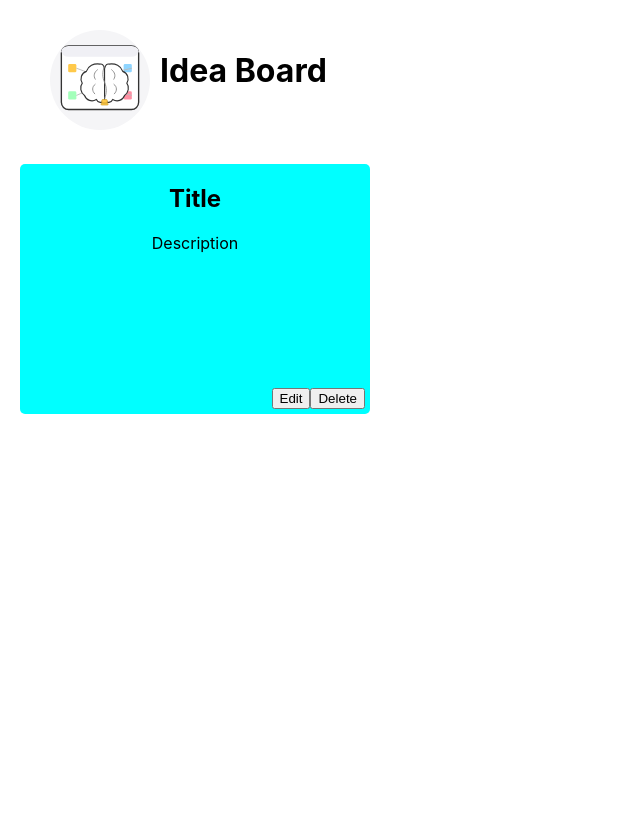
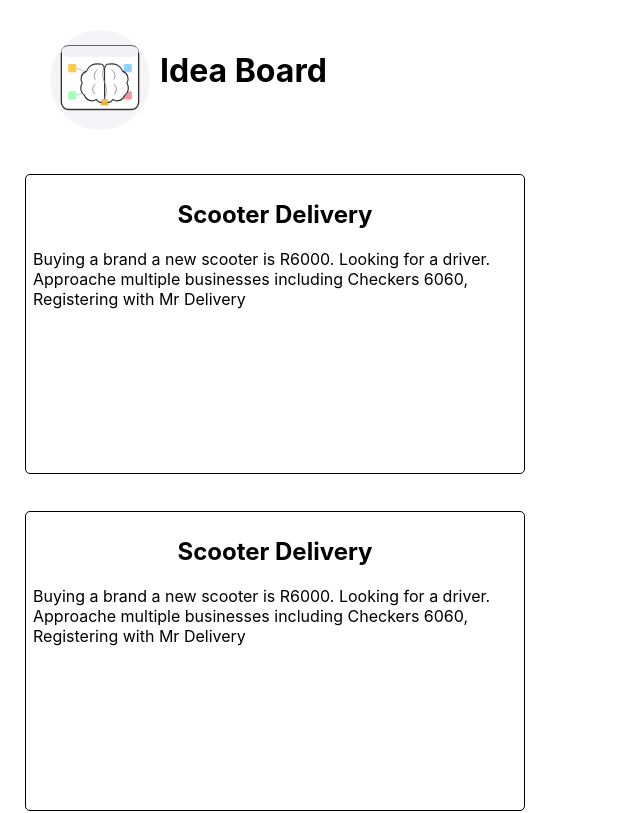
Before and after one commit to Lucky6252/idea-board, a React (Create React App) app: page / in a window 1280 px wide. Shown: the top 813 px of the page, without its empty margins (0-640 px from the left). Built offline with nearby package versions, Linux system fonts and the light colour scheme.

Commit message:
adding card list component

```diff
--- a/src/App.js
+++ b/src/App.js
@@ -1,13 +1,42 @@
 import Head from "./components/head/head.component";
-import Card from "./components/card/card.component";
+import CardList from "./components/card-list/card-list.component";
 import "./App.css";
 
 
 function App() {
+  const ideaCards = [
+  {
+    "id": 1,
+    "title": "Scooter Delivery",
+    "description": "Buying a brand a new scooter is R6000. Looking for a driver. Approache multiple businesses including Checkers 6060, Registering with Mr Delivery"
+  },
+  {
+    "id": 2,
+    "title": "Scooter Delivery",
+    "description": "Buying a brand a new scooter is R6000. Looking for a driver. Approache multiple businesses including Checkers 6060, Registering with Mr Delivery"
+  },
+  {
+    "id": 3,
+    "title": "Scooter Delivery",
+    "description": "Buying a brand a new scooter is R6000. Looking for a driver. Approache multiple businesses including Checkers 6060, Registering with Mr Delivery"
+  },
+  {
+    "id": 4,
+    "title": "Scooter Delivery",
+    "description": "Buying a brand a new scooter is R6000. Looking for a driver. Approache multiple businesses including Checkers 6060, Registering with Mr Delivery"
+  },
+  {
+    "id": 5,
+    "title": "Scooter Delivery",
+    "description": "Buying a brand a new scooter is R6000. Looking for a driver. Approache multiple businesses including Checkers 6060, Registering with Mr Delivery"
+  }
+]
+
+
   return (
     <div className="App">
       <Head/>
-      <Card/>
+      <CardList ideaCards={ideaCards}/>
     </div>
   );
 }
--- /dev/null
+++ b/src/components/card-list/card-list.component.jsx
@@ -0,0 +1,16 @@
+import Card from "../card/card.component";
+import './card-list.styles.css'
+
+const CardList = ({ideaCards}) => {
+    return (
+        <div className="card-list-container">
+        {ideaCards.map(({title, description, id}, idx)=>{
+            return (
+                <Card key={`${title}-${idx}`} title={title} description={description} id={id}/>
+            )
+        })}
+        </div>
+    );
+}
+
+export default CardList;
--- /dev/null
+++ b/src/components/card-list/card-list.styles.css
@@ -0,0 +1,7 @@
+.card-list-container {
+    display: grid;
+    grid-column: repeat(auto-fit, minmax(200px, 1fr));
+    gap: 2rem;
+    margin: 0 auto;
+    padding: 5px 5px;
+}
--- a/src/components/card/card.component.jsx
+++ b/src/components/card/card.component.jsx
@@ -1,22 +1,10 @@
 import "./card.styles.css";
 
-const Card = () => {
+const Card = ({title, description, id}) => {
   return (
     <div className="card-container">
-      <div className="text-container">
-        <div className="title-container">
-          <h2>Title</h2>
-        </div>
-        <div className="desc-container">
-          <p>
-            Description
-          </p>
-        </div>
-      </div>
-      <div className="btn-container">
-        <button>Edit</button>
-        <button>Delete</button>
-      </div>
+     <h2>{title}</h2>
+     <p>{description}</p>
     </div>
   );
 };
--- a/src/components/card/card.styles.css
+++ b/src/components/card/card.styles.css
@@ -1,28 +1,24 @@
-.card-container {
-    width: 350px;
-    height: 250px;
-    background-color: aqua;
-    display: flex;
-    flex-direction: column;
-    align-items: center;
-    border-radius: 5px;
-    position: relative;
-
+*{
+    box-sizing: border-box;
 }
 
-.card-container .text-container {
-    word-break: break-word;
-    overflow: hidden;
-    padding: 0px 5px;
-    height: 220px;
+.card-container {
+    /* display: flex;
+    flex-direction: column; */
+    width: 500px;
+    height: 300px;
+    padding: 5px 7px;
+    border-radius: 5px;
+    border: 1px solid black;
+    /* gap: 1px; */
+    margin-top: 5px;
 }
 
-.card-container .text-container .title-container {
-    text-align: center;
+.card-container:hover {
+    transform: scale(1.05);
 }
 
-.card-container .btn-container {
-    position: absolute;
-    right: 5px;
-    bottom: 5px;
+.card-container h2 {
+    text-align: center;
+    height: auto;
 }
```
